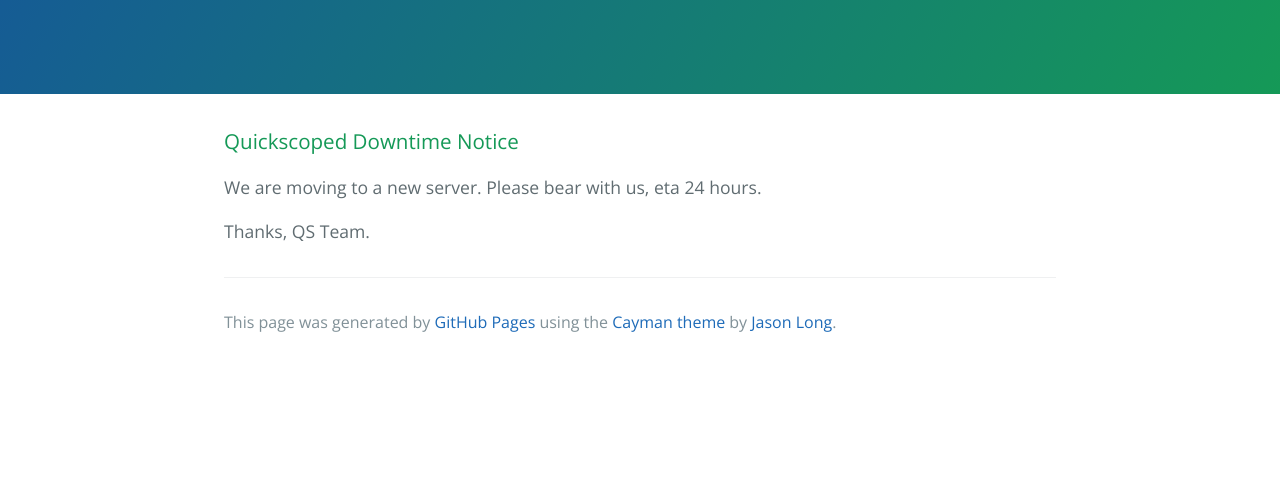
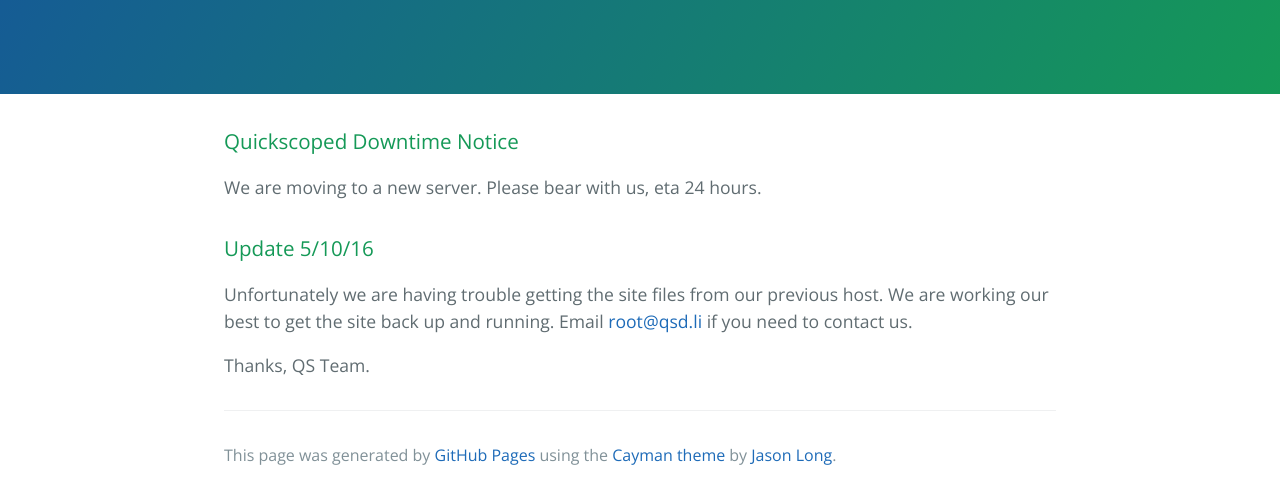
Before and after one commit to genstatus/genstatus.github.io, a plain HTML site: page index.html in a window 1280 px wide. Shown: the part 176-680 px from the top of the page. Drawn offline with nearby package versions, Linux system fonts and the light colour scheme.

Commit message:
Replace master branch with page content via GitHub

```diff
--- a/index.html
+++ b/index.html
@@ -21,6 +21,11 @@
 
 <p>We are moving to a new server. Please bear with us, eta 24 hours.</p>
 
+<h3>
+<a id="update-51016" class="anchor" href="#update-51016" aria-hidden="true"><span aria-hidden="true" class="octicon octicon-link"></span></a>Update 5/10/16</h3>
+
+<p>Unfortunately we are having trouble getting the site files from our previous host. We are working our best to get the site back up and running. Email <a href="mailto:root@qsd.li">root@qsd.li</a> if you need to contact us. </p>
+
 <p>Thanks, QS Team.</p>
 
       <footer class="site-footer">
--- a/params.json
+++ b/params.json
@@ -1,6 +1,6 @@
 {
   "name": "Quickscoped Update",
   "tagline": "",
-  "body": "### Quickscoped Downtime Notice \r\n\r\nWe are moving to a new server. Please bear with us, eta 24 hours.\r\n\r\nThanks, QS Team.",
+  "body": "### Quickscoped Downtime Notice \r\n\r\nWe are moving to a new server. Please bear with us, eta 24 hours.\r\n\r\n### Update 5/10/16\r\nUnfortunately we are having trouble getting the site files from our previous host. We are working our best to get the site back up and running. Email root@qsd.li if you need to contact us. \r\n\r\nThanks, QS Team.",
   "note": "Don't delete this file! It's used internally to help with page regeneration."
 }
```
